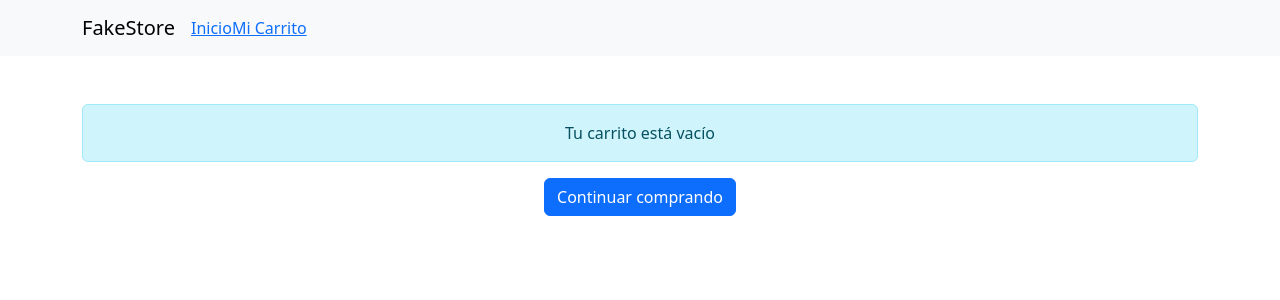
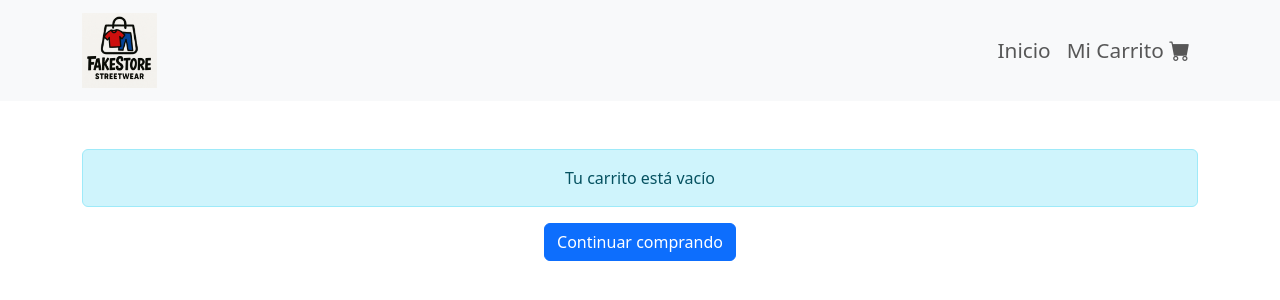
Before and after one commit to ImnotaChickenNuggie/prueba-brunoVazquez, a React (Vite) app: page /cart in a window 1280 px wide. Shown: the top 300 px of the page. Built offline with nearby package versions, Linux system fonts and the light colour scheme.

Commit message:
Feat: Se instala dependencia de iconos Feat: Se carga imagen para logotipo de tienda Feat: Los botones de categoria se quedan seleccionados para que el usuario conozca la categoria que selecciono Feat: Se modifican los textos para ser más descriptivos

```diff
--- a/package.json
+++ b/package.json
@@ -13,6 +13,7 @@
     "@reduxjs/toolkit": "^2.8.0",
     "axios": "^1.9.0",
     "bootstrap": "^5.3.6",
+    "bootstrap-icons": "^1.12.1",
     "react": "^19.1.0",
     "react-bootstrap": "^2.10.9",
     "react-dom": "^19.1.0",
--- a/src/components/CategoryFilter.jsx
+++ b/src/components/CategoryFilter.jsx
@@ -3,7 +3,7 @@ import { useDispatch, useSelector } from 'react-redux';
 
 const CategoryFilter = () => {
   const dispatch = useDispatch();
-  const { items } = useSelector((state) => state.products);
+  const { items, selectedCategory } = useSelector((state) => state.products);
   const categories = [...new Set(items.map(product => product.category))];
 
   const handleCategoryClick = (category) => {
@@ -12,18 +12,18 @@ const CategoryFilter = () => {
 
   return (
     <div className="mb-4">
-      <h5 className="mb-3">Filtrar por categoría:</h5>
+      <h5 className="mb-3">Categorías:</h5>
       <div className="d-flex flex-wrap gap-2">
         <button
-          className="btn btn-outline-primary"
+          className={`btn ${selectedCategory === 'all' ? 'btn-primary' : 'btn-outline-primary'}`}
           onClick={() => handleCategoryClick('all')}
         >
-          Todas
+          Todos los productos
         </button>
         {categories.map((category) => (
           <button
             key={category}
-            className="btn btn-outline-primary"
+            className={`btn ${selectedCategory === category ? 'btn-primary' : 'btn-outline-primary'}`}
             onClick={() => handleCategoryClick(category)}
           >
             {category.charAt(0).toUpperCase() + category.slice(1)}
--- a/src/components/Header.jsx
+++ b/src/components/Header.jsx
@@ -2,17 +2,22 @@ import Container from 'react-bootstrap/Container';
 import Nav from 'react-bootstrap/Nav';
 import Navbar from 'react-bootstrap/Navbar';
 import { Link } from 'react-router';
+import Logo from '/logo.webp'
+import "bootstrap-icons/font/bootstrap-icons.css";
+
 
 const Header = () => {
     return (
         <Navbar expand="lg" className="bg-body-tertiary">
             <Container>
-                <Navbar.Brand href="#home">FakeStore</Navbar.Brand>
+                <Link to="/" className='navbar-brand'>
+                    <img className="object-fit-contain" style={{ maxHeight: '75px', width: 'auto' }} src={Logo} alt="Logotipo de la tienda" />
+                </Link>
                 <Navbar.Toggle aria-controls="basic-navbar-nav" />
                 <Navbar.Collapse id="basic-navbar-nav">
-                    <Nav className="me-auto">
-                        <Link to="/">Inicio</Link>
-                        <Link to="/cart">Mi Carrito</Link>
+                    <Nav className="ms-auto">
+                        <Link to="/" className="nav-link" style={{ fontSize: '1.3rem' }}>Inicio</Link>
+                        <Link to="/cart" className="nav-link" style={{ fontSize: '1.3rem' }}>Mi Carrito <i class="bi bi-cart-fill"></i></Link>
                     </Nav>
                 </Navbar.Collapse>
             </Container>
--- a/src/components/ProductCard.jsx
+++ b/src/components/ProductCard.jsx
@@ -3,6 +3,7 @@ import { Link } from 'react-router';
 import { useDispatch, useSelector } from 'react-redux';
 import { addToCart } from '../redux/slices/cartSlice';
 import { Card, Button, Alert } from 'react-bootstrap';
+import "bootstrap-icons/font/bootstrap-icons.css";
 
 const ProductCard = ({ id, image, title, category, price }) => {
     const dispatch = useDispatch();
@@ -32,7 +33,7 @@ const ProductCard = ({ id, image, title, category, price }) => {
                 <Card.Text className="text-primary fw-bold">${price}</Card.Text>
                 {quantity >= 5 ? (
                     <Alert variant="warning" className="py-1 mb-2">
-                        Máximo 5 unidades
+                        Limitado a 5 unidades <i class="bi bi-exclamation-triangle"></i>
                     </Alert>
                 ) : null}
                 <Button
--- a/src/pages/Cart.jsx
+++ b/src/pages/Cart.jsx
@@ -24,7 +24,7 @@ const Cart = () => {
 
   return (
     <Container className="py-4">
-      <h2 className="mb-4">Carrito de Compras</h2>
+      <h2 className="mb-4">Artículos en tu carrito:</h2>
       <Row>
         <Col md={8}>
           {cartItems.map((item) => (
--- a/src/pages/Home.jsx
+++ b/src/pages/Home.jsx
@@ -18,7 +18,7 @@ const Home = () => {
 
   return (
     <Container className="py-4">
-      <h2 className="mb-4">Productos</h2>
+      <h1 className="mb-4">Nuestros Productos</h1>
       {status === 'loading' && <p>Cargando...</p>}
       {status === 'failed' && <p>Error: {error}</p>}
 
```
Also changed, not shown: public/logo.webp (added), 1 other file (tests, documents, lock files or other folders).
